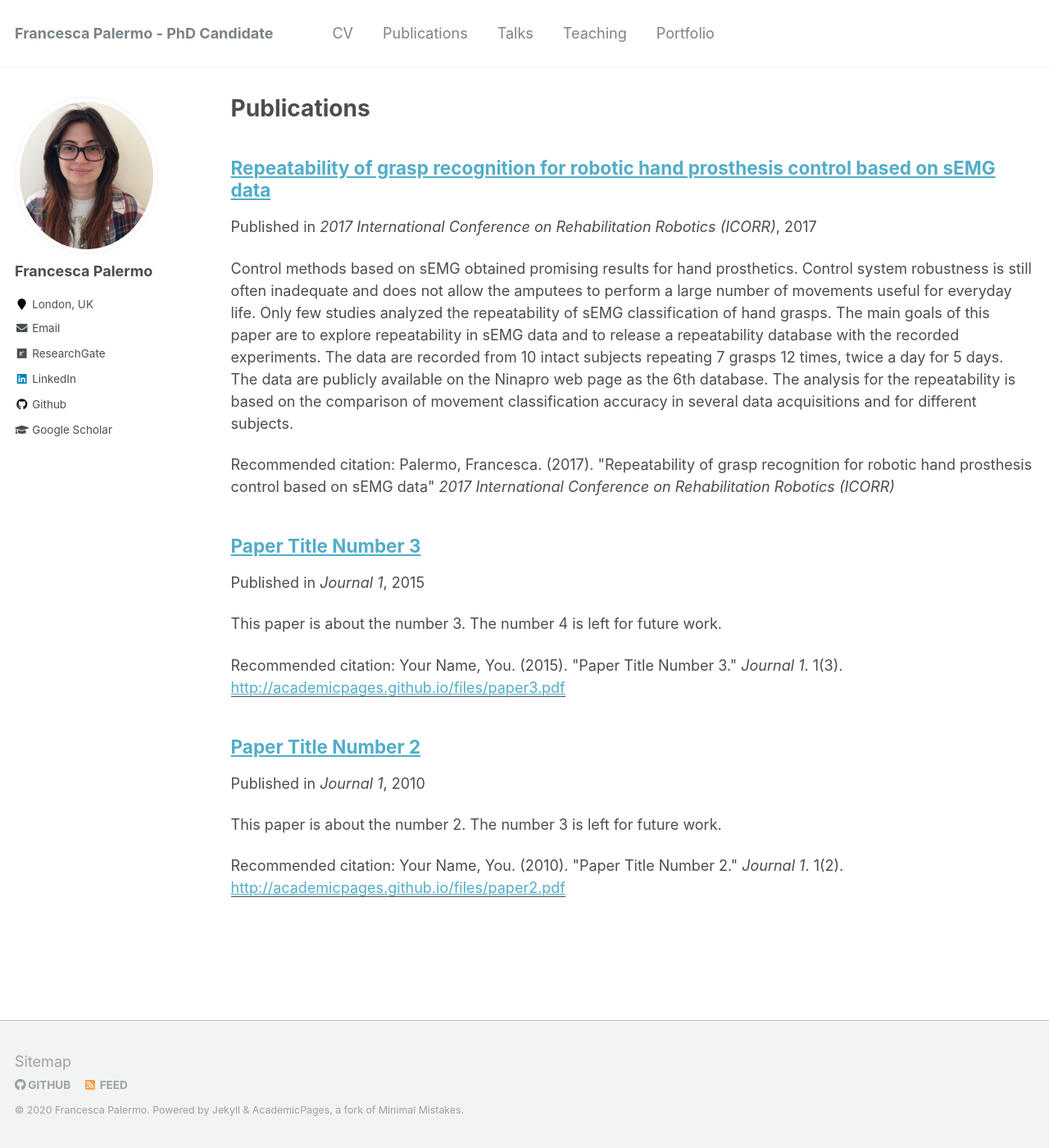
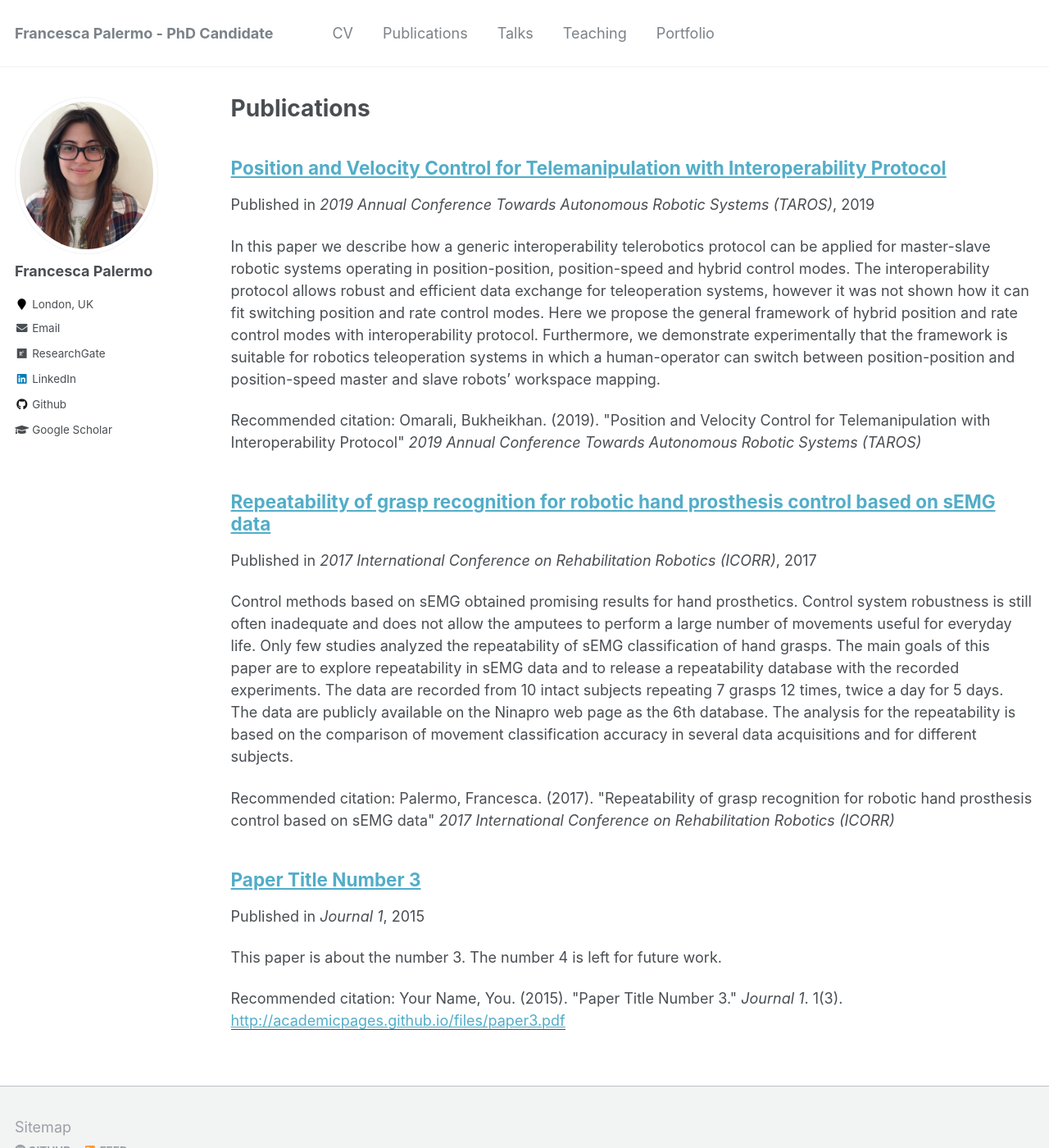
Before and after one commit to francescapalermo/francescapalermo.github.io, a Jekyll site: the page built from _pages/publications.md, in a window 1280 px wide and 1400 px high. Shown: the whole window at 82% size. Built offline with Jekyll 4.4.1, drawn with Linux system fonts in a browser that asks for light colours.

Commit message:
publications

```diff
--- a/_publications/2omarali2019position.md
+++ b/_publications/2omarali2019position.md
@@ -1,15 +1,19 @@
 ---
-title: "Paper Title Number 2"
+title: "Position and Velocity Control for Telemanipulation with Interoperability Protocol"
 collection: publications
-permalink: /publication/2010-10-01-paper-title-number-2
-excerpt: 'This paper is about the number 2. The number 3 is left for future work.'
-date: 2010-10-01
-venue: 'Journal 1'
-paperurl: 'http://academicpages.github.io/files/paper2.pdf'
-citation: 'Your Name, You. (2010). &quot;Paper Title Number 2.&quot; <i>Journal 1</i>. 1(2).'
+permalink: /publication/2omarali2019position.md
+excerpt: 'In this paper we describe how a generic interoperability telerobotics protocol can be applied for master-slave robotic systems operating in position-position, position-speed and hybrid control modes. The interoperability protocol allows robust and efficient data exchange for teleoperation systems, however it was not shown how it can fit switching position and rate control modes. Here we propose the general framework of hybrid position and rate control modes with interoperability protocol. Furthermore, we demonstrate experimentally that the framework is suitable for robotics teleoperation systems in which a human-operator can switch between position-position and position-speed master and slave robots’ workspace mapping.'
+date: 2019-07-03
+venue: '2019 Annual Conference Towards Autonomous Robotic Systems (TAROS)'
+paperurl: ''
+citation: 'Omarali, Bukheikhan. (2019). "Position and Velocity Control for Telemanipulation with Interoperability Protocol" <i>2019 Annual Conference Towards Autonomous Robotic Systems (TAROS)</i>'
 ---
-This paper is about the number 2. The number 3 is left for future work.
+In this paper we describe how a generic interoperability telerobotics protocol can be applied for master-slave robotic systems operating in position-position, position-speed and hybrid control modes. The interoperability protocol allows robust and efficient data exchange for teleoperation systems, however it was not shown how it can fit switching position and rate control modes. Here we propose the general framework of hybrid position and rate control modes with interoperability protocol. Furthermore, we demonstrate experimentally that the framework is suitable for robotics teleoperation systems in which a human-operator can switch between position-position and position-speed master and slave robots’ workspace mapping.
 
-[Download paper here](http://academicpages.github.io/files/paper2.pdf)
+[Download complete paper here](https://www.researchgate.net/publication/334089653_Position_and_Velocity_Control_for_Telemanipulation_with_Interoperability_Protocol)
 
-Recommended citation: Your Name, You. (2010). "Paper Title Number 2." <i>Journal 1</i>. 1(2).
+Bibtext Citation:
+
+`@inproceedings{omarali2019position, title={Position and Velocity Control for Telemanipulation with Interoperability Protocol}, author={Omarali, Bukeikhan and Palermo, Francesca and Valle, Maurizio and Poslad, Stefan and Althoefer, Kaspar and Farkhatdinov, Ildar}, booktitle={Annual Conference Towards Autonomous Robotic Systems}, pages={316--324}, year={2019}, organization={Springer}}`
+
+![positioncontrol Image](https://github.com/francescapalermo/francescapalermo.github.io/blob/master/_publications/positioncontrol.jpg?raw=true)
```
Also changed, not shown: _publications/positioncontrol.jpg (added).
